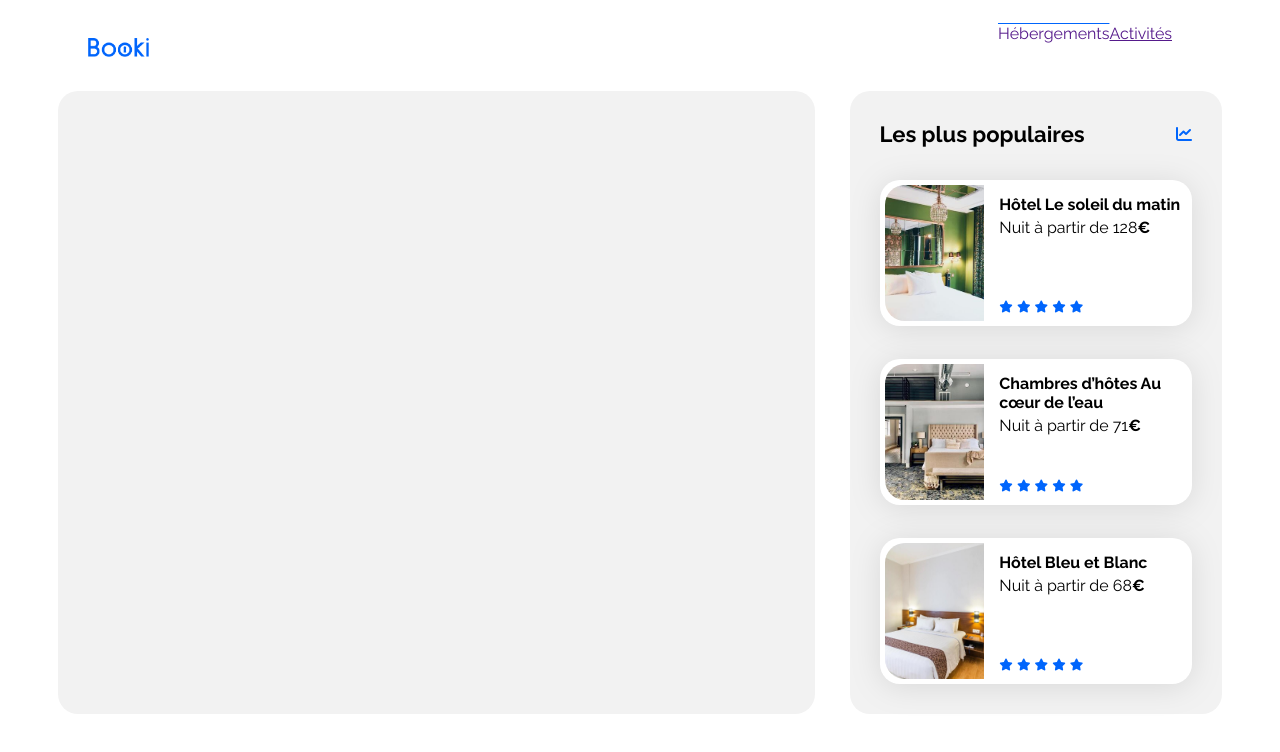
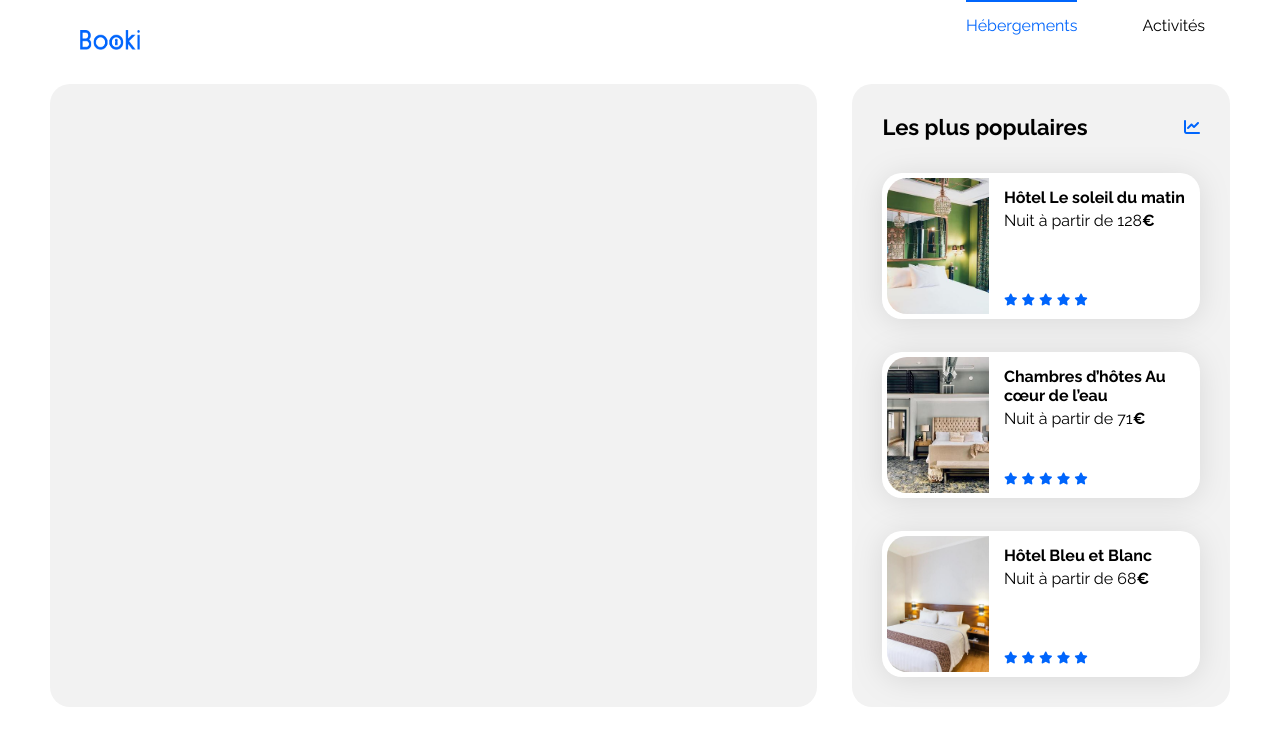
Before and after one commit to Redouane590/OC_Projet_2, a plain HTML site: page index.html in a window 1280 px wide. Drawn offline with Linux system fonts and the light colour scheme.

Commit message:
💄 Amélioration du header

```diff
--- a/css/style.css
+++ b/css/style.css
@@ -1,6 +1,8 @@
 /****** General ***********/
 * {
     font-family: 'Raleway', sans-serif;
+    color: black;
+
 }
 
 :root {
@@ -16,6 +18,8 @@
 body {
     display: flex;
     justify-content: center;
+    margin: 0;
+    padding: 0;
 }
 
 .main-container {
@@ -116,35 +120,41 @@ body {
     margin-bottom: 5px;
 }
 
-.header-logo {
-    width: 61.09px;
-    height: 19px;
-    padding: 30px;
+
+/* Style pour le header  */
+a {
+    text-decoration: none;
 }
-
+li {
+    list-style: none;
+}
 .header {
     display: flex;
     justify-content: space-between;
+    width: 100%;
+}
+.header-logo{
+    padding: 30px;
+}
+.header-logo-img{
+    height: 20px;
+    width: 60PX;
+
+}
+/* menu */
+ul.navigation{
+    display: flex;
+    align-items: center;
+}
+li#hebergements-link, li#activites-link{
+    justify-content: space-between;
+    padding: 0 25px 0 40px;
 }
 
-.navigation {
-   display: flex;
-   list-style: none;
-
-}
-
-.navigation li {
-    font-size: 16px;
-    justify-content: space-between;
-    /* padding: 0 25px 0 42px; */
-}
-.active {
-    /* padding-top: 16px; */
-    text-decoration: overline 1px var(--main-color);
-}
-nav {
-    padding: 0 50px 0 50px;
-
+.header-nav a:hover, .header-nav .active {
+    color: var(--main-color);
+    border-top: 2px solid;
+    padding-top: 14px;
 }
 
 /* Le code ci-dessous correspond à la version responsive uniquement */
--- a/index.html
+++ b/index.html
@@ -18,13 +18,13 @@
     <div class="main-container">
         <header class="header">
 
-                <div class="">
-                    <img class="header-logo" src="./images/logo/Booki.png" alt="Logo Booki">
+                <div class="header-logo">
+                    <a href=""><img class="header-logo-img" src="./images/logo/Booki.png" alt="Logo Booki"></a>
                 </div>
-                <nav class="">
+                <nav class="header-nav">
                     <ul class="navigation">
-                        <li><a class="active" href="">Hébergements</a></li>
-                        <li><a classe="" href="">Activités</a></li>
+                        <li id="hebergements-link"><a class="active" href="">Hébergements</a></li>
+                        <li id="activites-link"><a classe="" href="">Activités</a></li>
                     </ul>
                 </nav>
 
```
